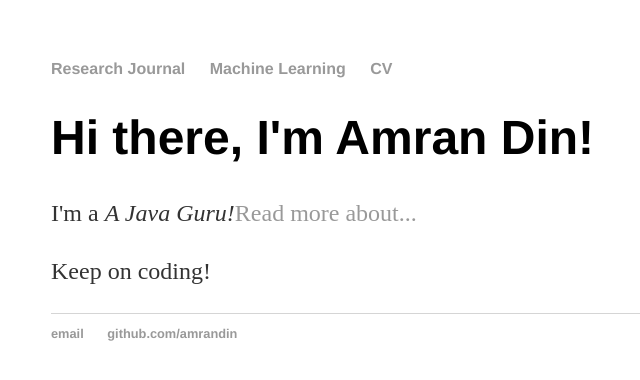
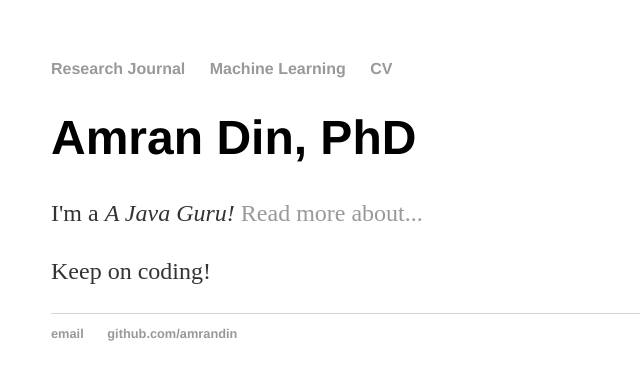
Before and after one commit to amrandin/amrandin.github.io, a Jekyll site: the page built from index.html, in a window 1280 px wide. Shown: the top 380 px of the page, without its empty margins (141-781 px from the left). Built offline with Jekyll 4.4.1, drawn with Linux system fonts in a browser that asks for light colours.

Commit message:
Update index.html

```diff
--- a/index.html
+++ b/index.html
@@ -3,7 +3,7 @@ layout: default
 title: Amran Din, PhD
 ---
 <div class="blurb">
-	<h1>Hi there, I'm Amran Din!</h1>
-	<p>I'm a <em>A Java Guru!</em><a href="/about">Read more about...</a></p>
+	<h1>Amran Din, PhD</h1>
+	<p>I'm a <em>A Java Guru!</em> <a href="/ml">Read more about...</a></p>
 	<p>Keep on coding!</p>
 </div><!-- /.blurb -->
```
